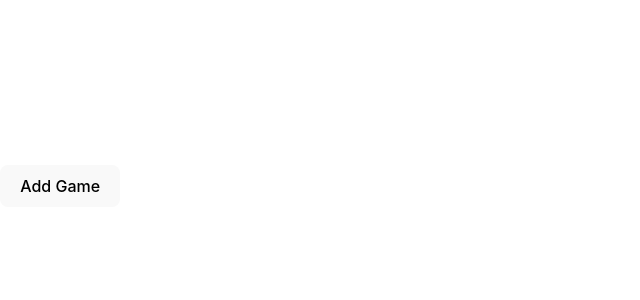
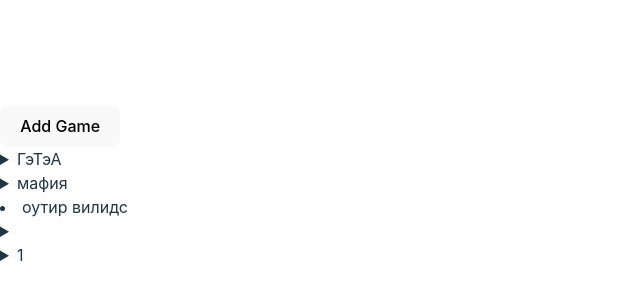
Before and after one commit to PaceGG/Episode-Chooser, a React (Vite) app in the folder react-remake/: page / in a window 1280 px wide. Shown: the part 214-514 px from the top of the page, without its empty margins (0-640 px from the left). Built offline with nearby package versions, Linux system fonts and the light colour scheme; data requests are answered from the project's data file.

Commit message:
delete input fix

```diff
--- a/react-remake/db.json
+++ b/react-remake/db.json
@@ -1,3 +1,43 @@
 {
-  "games": []
+  "games": [
+    {
+      "id": "bfeb",
+      "mainName": "ГэТэА",
+      "additionalGames": [
+        "гта1",
+        "гта2",
+        "гта вай сити",
+        "гта санан дрес"
+      ]
+    },
+    {
+      "id": "afab",
+      "mainName": "мафия",
+      "additionalGames": [
+        "мафия зэ сити оф лост хевен"
+      ]
+    },
+    {
+      "id": "496a",
+      "mainName": "оутир вилидс",
+      "additionalGames": []
+    },
+    {
+      "id": "d429",
+      "mainName": "",
+      "additionalGames": [
+        ""
+      ]
+    },
+    {
+      "id": "7736",
+      "mainName": "1",
+      "additionalGames": [
+        "2",
+        "5",
+        "6",
+        "7"
+      ]
+    }
+  ]
 }
--- a/react-remake/src/App.jsx
+++ b/react-remake/src/App.jsx
@@ -12,9 +12,6 @@ const App = () => {
 
   return (
     <div className={style.modalButtonContainer}>
-      {/* <button onClick={handleButtonClick} className={style.showModalButton}>
-        Add Game
-      </button> */}
       {isModalVisible && <AddGameModal setModalVisible={setModalVisible} />}
       <GameList />
     </div>
--- a/react-remake/src/addGameModal.jsx
+++ b/react-remake/src/addGameModal.jsx
@@ -16,6 +16,7 @@ const AddGameModal = ({ setModalVisible, updateGameData }) => {
 
   const removeInput = (id) => {
     setInput((prevInputs) => prevInputs.filter((input) => input.id !== id));
+    inputRefs.current.splice(inputRefs.length, 1);
   };
 
   const handleInputChange = (id, newValue) => {
@@ -60,7 +61,10 @@ const AddGameModal = ({ setModalVisible, updateGameData }) => {
   };
 
   useEffect(() => {
-    if (inputRefs.current.length > 0) {
+    if (
+      inputRefs.current.length > 0 &&
+      inputRefs.current[inputRefs.current.length - 1]
+    ) {
       inputRefs.current[inputRefs.current.length - 1].focus();
     }
   }, [inputs]);
```
